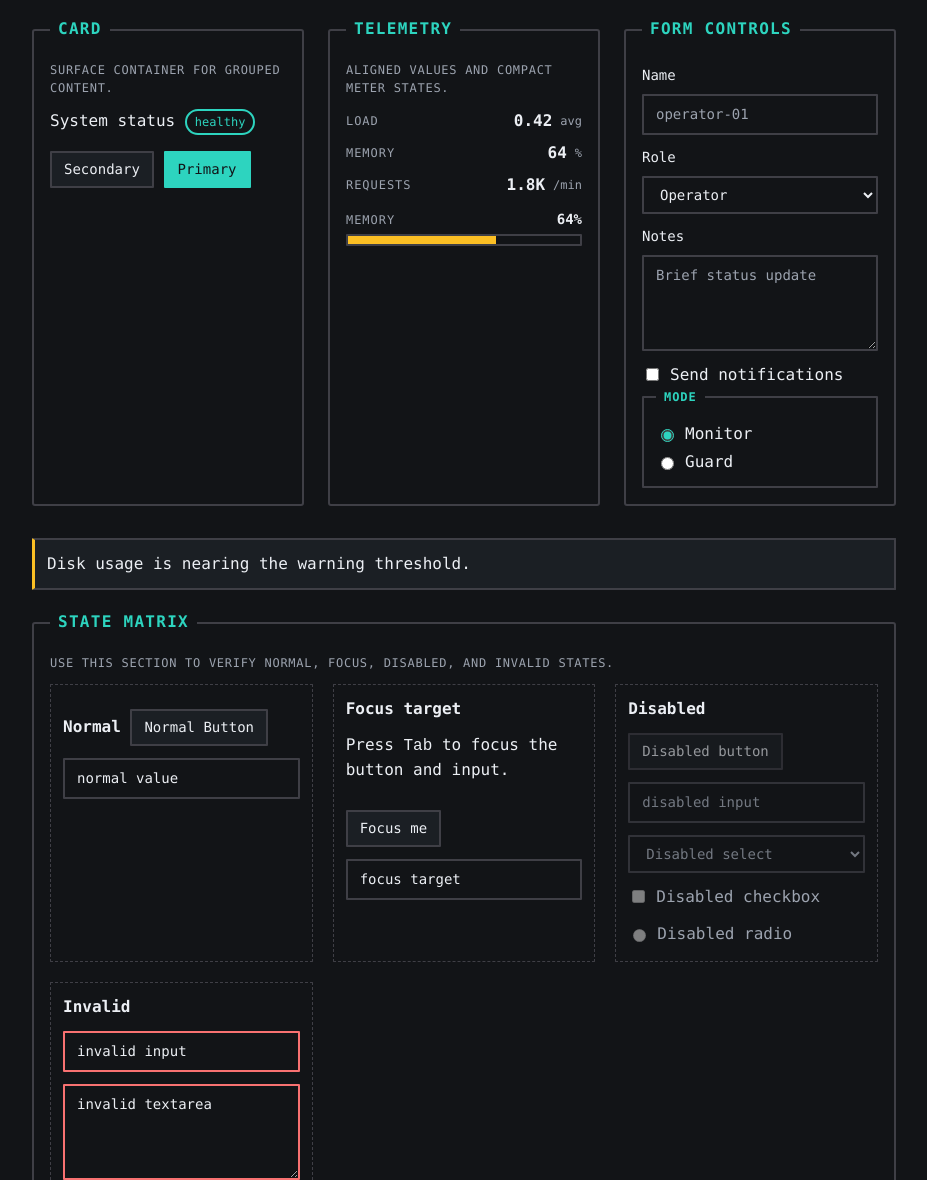
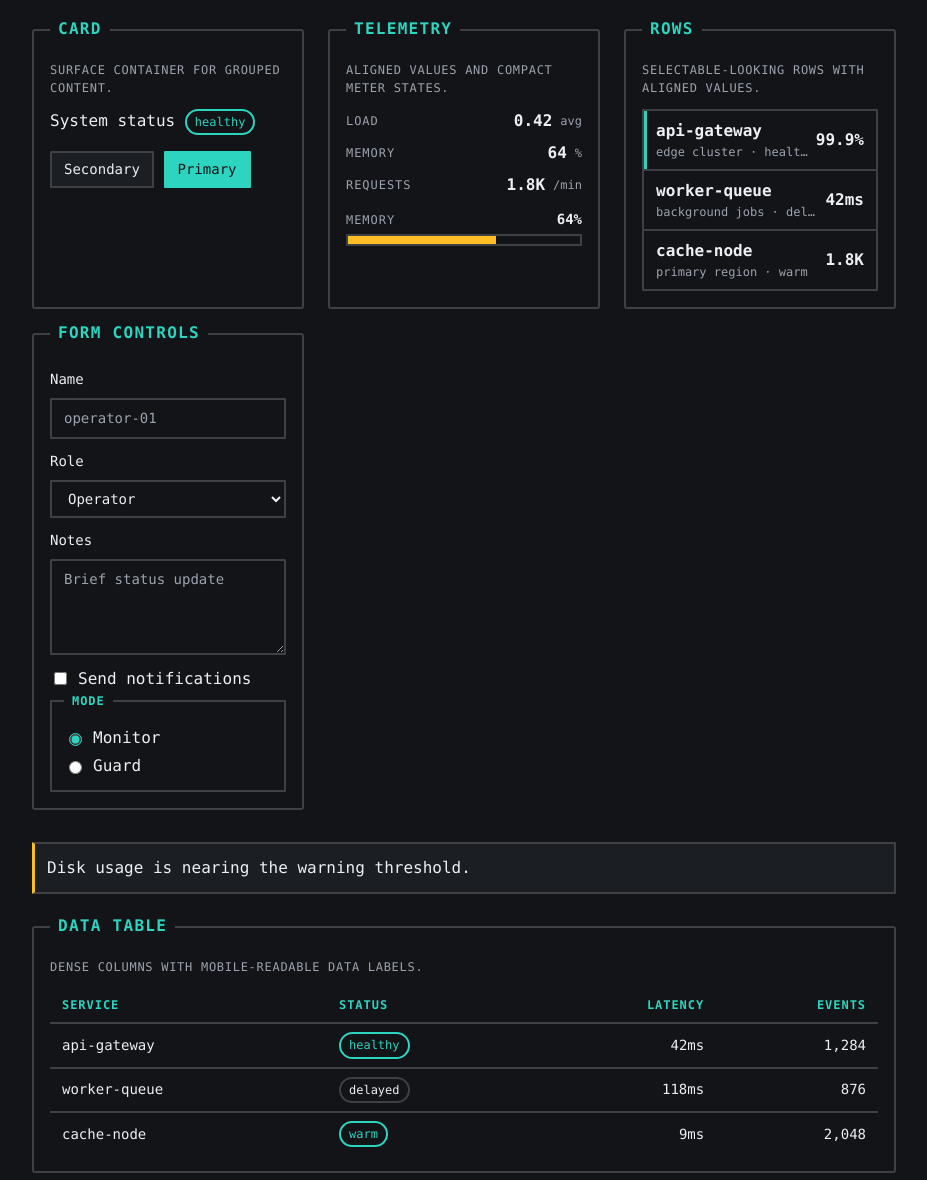
Before and after one commit to baudsmithstudios/elumkit, a website: page examples/playground.html in a window 1280 px wide. Shown: the part 260-1440 px from the top of the page, without its empty margins (176-1103 px from the left). Drawn offline with Linux system fonts and the light colour scheme.

Commit message:
feat: add data display primitives

```diff
--- a/examples/playground.html
+++ b/examples/playground.html
@@ -112,6 +112,37 @@
 
         <article class="pergyl-card pergyl-stack">
           <header>
+            <h2 class="pergyl-card-title">Rows</h2>
+          </header>
+          <p class="pergyl-card-subtitle">Selectable-looking rows with aligned values.</p>
+
+          <div class="pergyl-list" role="list" aria-label="Service rows">
+            <a class="pergyl-row" href="#" role="listitem" aria-selected="true">
+              <span class="pergyl-row-main">
+                <span class="pergyl-row-title">api-gateway</span>
+                <span class="pergyl-row-meta">edge cluster · healthy</span>
+              </span>
+              <span class="pergyl-row-value">99.9%</span>
+            </a>
+            <a class="pergyl-row" href="#" role="listitem">
+              <span class="pergyl-row-main">
+                <span class="pergyl-row-title">worker-queue</span>
+                <span class="pergyl-row-meta">background jobs · delayed</span>
+              </span>
+              <span class="pergyl-row-value">42ms</span>
+            </a>
+            <a class="pergyl-row" href="#" role="listitem">
+              <span class="pergyl-row-main">
+                <span class="pergyl-row-title">cache-node</span>
+                <span class="pergyl-row-meta">primary region · warm</span>
+              </span>
+              <span class="pergyl-row-value">1.8K</span>
+            </a>
+          </div>
+        </article>
+
+        <article class="pergyl-card pergyl-stack">
+          <header>
             <h2 class="pergyl-card-title">Form Controls</h2>
           </header>
 
@@ -155,6 +186,46 @@
       <aside class="pergyl-alert" data-tone="warn" role="status" aria-live="polite">
         Disk usage is nearing the warning threshold.
       </aside>
+
+      <section class="pergyl-card pergyl-stack" aria-label="Data table">
+        <header>
+          <h2 class="pergyl-card-title">Data Table</h2>
+        </header>
+        <p class="pergyl-card-subtitle">Dense columns with mobile-readable data labels.</p>
+
+        <div class="pergyl-table-wrap">
+          <table class="pergyl-table">
+            <thead>
+              <tr>
+                <th scope="col">Service</th>
+                <th scope="col">Status</th>
+                <th scope="col" data-align="end">Latency</th>
+                <th scope="col" data-align="end">Events</th>
+              </tr>
+            </thead>
+            <tbody>
+              <tr>
+                <td data-label="Service">api-gateway</td>
+                <td data-label="Status"><span class="pergyl-badge" data-tone="accent">healthy</span></td>
+                <td data-label="Latency" data-align="end" data-numeric="true">42ms</td>
+                <td data-label="Events" data-align="end" data-numeric="true">1,284</td>
+              </tr>
+              <tr>
+                <td data-label="Service">worker-queue</td>
+                <td data-label="Status"><span class="pergyl-badge">delayed</span></td>
+                <td data-label="Latency" data-align="end" data-numeric="true">118ms</td>
+                <td data-label="Events" data-align="end" data-numeric="true">876</td>
+              </tr>
+              <tr>
+                <td data-label="Service">cache-node</td>
+                <td data-label="Status"><span class="pergyl-badge" data-tone="accent">warm</span></td>
+                <td data-label="Latency" data-align="end" data-numeric="true">9ms</td>
+                <td data-label="Events" data-align="end" data-numeric="true">2,048</td>
+              </tr>
+            </tbody>
+          </table>
+        </div>
+      </section>
 
       <section class="pergyl-card pergyl-stack" aria-label="State matrix">
         <header>
--- /dev/null
+++ b/packages/core-css/src/components/data.css
@@ -0,0 +1,134 @@
+.pergyl-list {
+  background: transparent;
+  border: var(--pergyl-border-width) solid var(--pergyl-color-border);
+  border-radius: var(--pergyl-radius-sm);
+  display: grid;
+}
+
+.pergyl-row {
+  align-items: center;
+  color: var(--pergyl-color-fg);
+  display: grid;
+  gap: var(--pergyl-space-2);
+  grid-template-columns: minmax(0, 1fr) auto;
+  padding: var(--pergyl-space-2) var(--pergyl-space-3);
+  text-decoration: none;
+}
+
+.pergyl-row + .pergyl-row {
+  border-top: var(--pergyl-border-width) solid var(--pergyl-color-border);
+}
+
+.pergyl-row:hover,
+.pergyl-row:focus-visible,
+.pergyl-row[aria-selected="true"] {
+  border-color: var(--pergyl-color-accent);
+  color: var(--pergyl-color-fg);
+}
+
+.pergyl-row[aria-selected="true"] {
+  box-shadow: inset 3px 0 0 var(--pergyl-color-accent);
+}
+
+.pergyl-row-main {
+  min-width: 0;
+}
+
+.pergyl-row-title {
+  display: block;
+  font-weight: 700;
+  overflow: hidden;
+  text-overflow: ellipsis;
+  white-space: nowrap;
+}
+
+.pergyl-row-meta {
+  color: var(--pergyl-color-muted);
+  display: block;
+  font-size: var(--pergyl-text-xs);
+  overflow: hidden;
+  text-overflow: ellipsis;
+  white-space: nowrap;
+}
+
+.pergyl-row-value {
+  color: var(--pergyl-color-fg);
+  font-variant-numeric: tabular-nums;
+  font-weight: 700;
+  justify-self: end;
+  white-space: nowrap;
+}
+
+.pergyl-table-wrap {
+  overflow-x: auto;
+}
+
+.pergyl-table {
+  background: transparent;
+  border-collapse: collapse;
+  font-size: var(--pergyl-text-sm);
+  width: 100%;
+}
+
+.pergyl-table th {
+  border-bottom: var(--pergyl-border-width) solid var(--pergyl-color-border);
+  color: var(--pergyl-color-accent);
+  font-size: var(--pergyl-text-xs);
+  font-weight: 700;
+  letter-spacing: 0.08em;
+  padding: var(--pergyl-space-2) var(--pergyl-space-3);
+  text-align: left;
+  text-transform: uppercase;
+}
+
+.pergyl-table td {
+  border-bottom: var(--pergyl-border-width) solid var(--pergyl-color-border);
+  padding: var(--pergyl-space-2) var(--pergyl-space-3);
+}
+
+.pergyl-table tr:last-child td {
+  border-bottom: 0;
+}
+
+.pergyl-table [data-align="end"] {
+  text-align: right;
+}
+
+.pergyl-table [data-numeric="true"] {
+  font-variant-numeric: tabular-nums;
+}
+
+@media (max-width: 48rem) {
+  .pergyl-table thead {
+    display: none;
+  }
+
+  .pergyl-table,
+  .pergyl-table tbody,
+  .pergyl-table tr,
+  .pergyl-table td {
+    display: block;
+    width: 100%;
+  }
+
+  .pergyl-table tr {
+    border-bottom: var(--pergyl-border-width) solid var(--pergyl-color-border);
+    padding: var(--pergyl-space-2) 0;
+  }
+
+  .pergyl-table td {
+    border-bottom: 0;
+    padding: var(--pergyl-space-1) 0;
+  }
+
+  .pergyl-table td::before {
+    color: var(--pergyl-color-accent);
+    content: attr(data-label);
+    display: block;
+    font-size: var(--pergyl-text-xs);
+    font-weight: 700;
+    letter-spacing: 0.08em;
+    margin-bottom: var(--pergyl-space-1);
+    text-transform: uppercase;
+  }
+}
--- a/packages/core-css/src/index.css
+++ b/packages/core-css/src/index.css
@@ -5,3 +5,4 @@
 @import "./components/card.css";
 @import "./components/feedback.css";
 @import "./components/telemetry.css";
+@import "./components/data.css";
```
Also changed, not shown: docs/component-usage.md (+14 -0 lines), docs/v0.1-acceptance-checklist.md (+12 -0 lines), packages/core-patterns/snippets/index.html (+41 -0 lines), tests/core-css-contract.test.mjs (+12 -0 lines), tests/docs-contract.test.mjs (+2 -0 lines), tests/playground.test.mjs (+11 -0 lines), README.md, packages/core-css/README.md.
